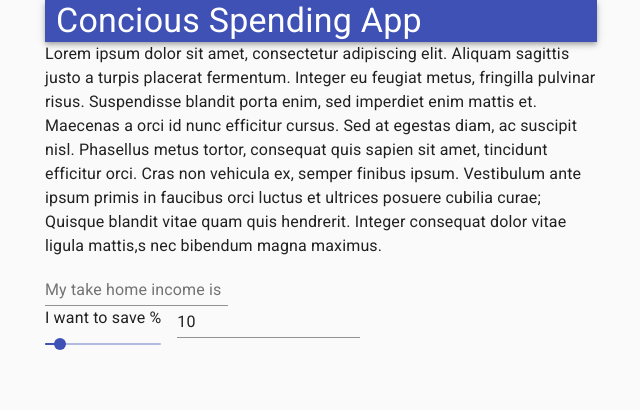
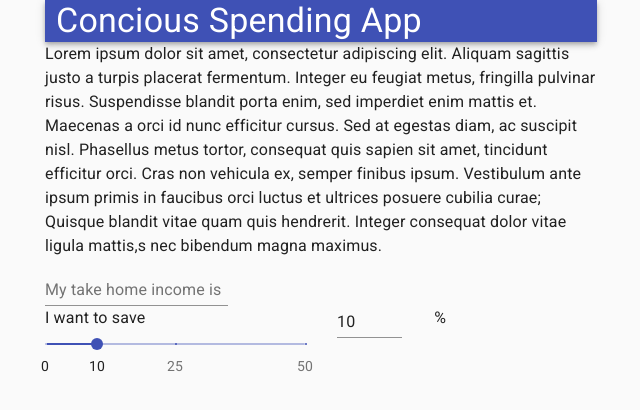
Before and after one commit to skellas/concious-spending, a React (Create React App) app: page / in a window 1280 px wide. Shown: the top 410 px of the page, without its empty margins (319-959 px from the left). Built offline with nearby package versions, Linux system fonts and the light colour scheme.

Commit message:
Add some spacing and allow for input changes

```diff
--- a/src/App.js
+++ b/src/App.js
@@ -7,9 +7,37 @@ import { TextField, Slider, Grid, Input } from '@material-ui/core';
 
 function App() {
   const [savingsInput, setSavingsInput] = useState(10);
-  const handleSavingsInputChange = (event, newValue) => {
+  const handleSavingsSliderChange = (event, newValue) => {
     setSavingsInput(newValue);
   };
+  const handleSavingsInputChange = (event) => {
+    setSavingsInput(event.target.value === '' ? '' : Number(event.target.value));
+  };
+  const handleOnBlur = () => {
+    if (savingsInput < 0) {
+      setSavingsInput(0);
+    } else if (savingsInput > 50) {
+      setSavingsInput(50);
+    }
+  };
+  const lowEndInputMarks = [
+    {
+      value: 0,
+      label: '0',
+    },
+    {
+      value: 10,
+      label: '10',
+    },
+    {
+      value: 25,
+      label: '25',
+    },
+    {
+      value: 50,
+      label: '50',
+    },
+  ];
   const headerCopy = `
   Lorem ipsum dolor sit amet, consectetur adipiscing elit. Aliquam sagittis justo a turpis placerat fermentum.
    Integer eu feugiat metus, fringilla pulvinar risus. Suspendisse blandit porta enim, sed imperdiet enim mattis et.
@@ -28,23 +56,28 @@ function App() {
 
         <form>
           <TextField id='income' label='My take home income is' />
-          <Grid container spacing={2} >
-            <Grid item>
-              <Typography id='savings-slider-label'>I want to save %</Typography>
+          <Grid container spacing={4} >
+            <Grid item xs={6}>
+              <Typography id='savings-slider-label'>I want to save</Typography>
               <Slider
                 aria-labelledby='savings-slider-label'
                 step={1}
                 min={0}
-                max={80}
+                max={50}
+                marks={lowEndInputMarks}
+                value={savingsInput}
+                onChange={handleSavingsSliderChange}
+              />
+            </Grid>
+            <Grid item xs={2}>
+              <Input
                 value={savingsInput}
                 onChange={handleSavingsInputChange}
+                onBlur={handleOnBlur}
               />
             </Grid>
-            <Grid item>
-              <Input
-                value={savingsInput}
-                readOnly={true}
-              />
+            <Grid item xs={1}>
+              <Typography>%</Typography>
             </Grid>
 
           </Grid>
```
